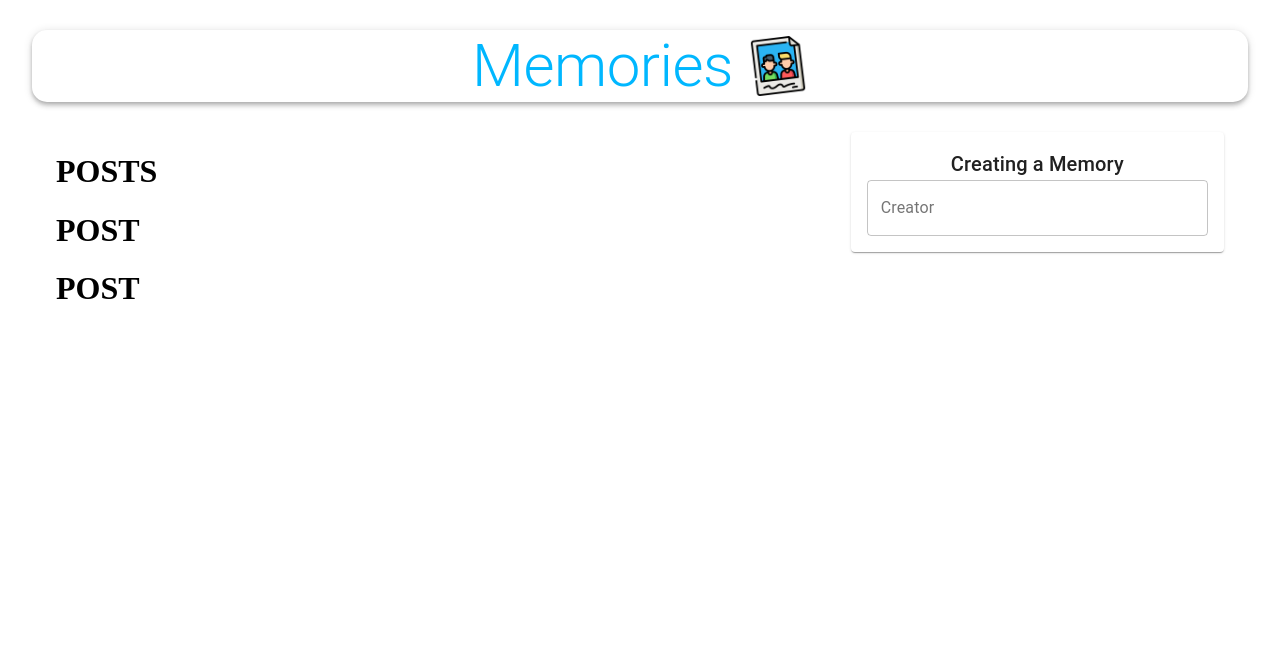
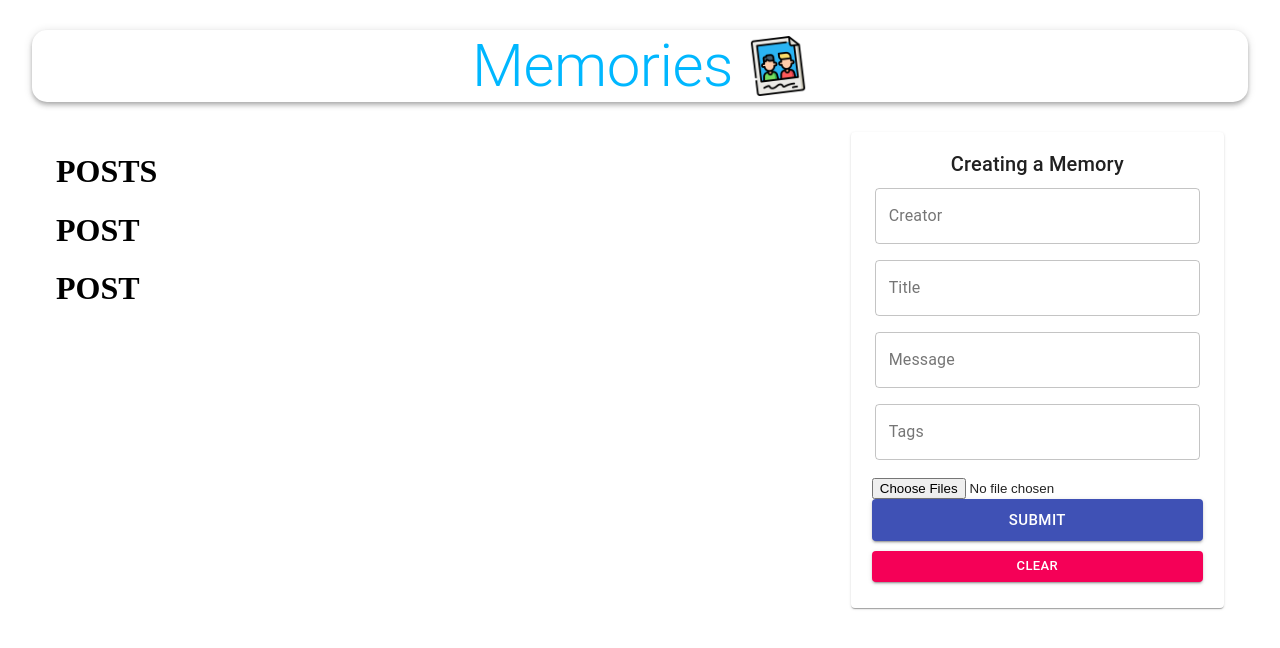
Before and after one commit to alexbird2009/full-stack-mern-project---build-and-deploy-an-app, a React (Create React App) app in the folder client/: page / in a window 1280 px wide. Shown: the top 648 px of the page. Built offline with nearby package versions, Linux system fonts and the light colour scheme; no server answers.

Commit message:
Finished Form
Continue from creating post

```diff
--- a/client/src/components/Form/Form.js
+++ b/client/src/components/Form/Form.js
@@ -1,6 +1,6 @@
 import React, {useState} from 'react';
 import { TextField, Button, Typography, Paper } from '@material-ui/core';
-
+import FileBase from 'react-file-base64';
 import useStyles from './styles.js'
 
 const Form = () => {
@@ -14,18 +14,24 @@ const Form = () => {
 
     }
 
+    const clear = () => {
+
+    }
+
     return (
         <Paper className={classes.paper}>
-            <form autoComplete='off' noValidate className={classes.form} onSubmit={handleSubmit}>
+            <form autoComplete='off' noValidate className={`${classes.root} ${classes.form}`} onSubmit={handleSubmit}>
                 <Typography variant='h6'>Creating a Memory</Typography>
-                <TextField
-                    name='creator'
-                    variant='outlined'
-                    label='Creator'
-                    fullWidth
-                    value={ postData.creator }
-                    onChange={ (e) => setPostData({ ...postData, creator: e.target.value })}
-                />
+                <TextField name='creator' variant='outlined' label='Creator' fullWidth value={ postData.creator } onChange={ (e) => setPostData({ ...postData, creator: e.target.value })}/>
+                <TextField name='title' variant='outlined' label='Title' fullWidth value={ postData.title } onChange={ (e) => setPostData({ ...postData, title: e.target.value })}/>
+                <TextField name='message' variant='outlined' label='Message' fullWidth value={ postData.message } onChange={ (e) => setPostData({ ...postData, message: e.target.value })}/>
+                <TextField name='tags' variant='outlined' label='Tags' fullWidth value={ postData.tags } onChange={ (e) => setPostData({ ...postData, tags: e.target.value })}/>
+                <div className={classes.fileInput}>
+                <FileBase type='file' multiple='false' onDone={({base64}) => setPostData({...postData, selectedFile: base64})} />
+                <Button className={classes.buttonSubmit} variant='contained' color='primary' size='large' type='submit' fullWidth>Submit</Button>
+                <Button variant='contained' color='secondary' size='small' onClick='clear' fullWidth>Clear</Button>
+
+                </div>
             </form>
         </Paper>
     )
```
Also changed, not shown: 1 other file (tests, documents, lock files or other folders).
